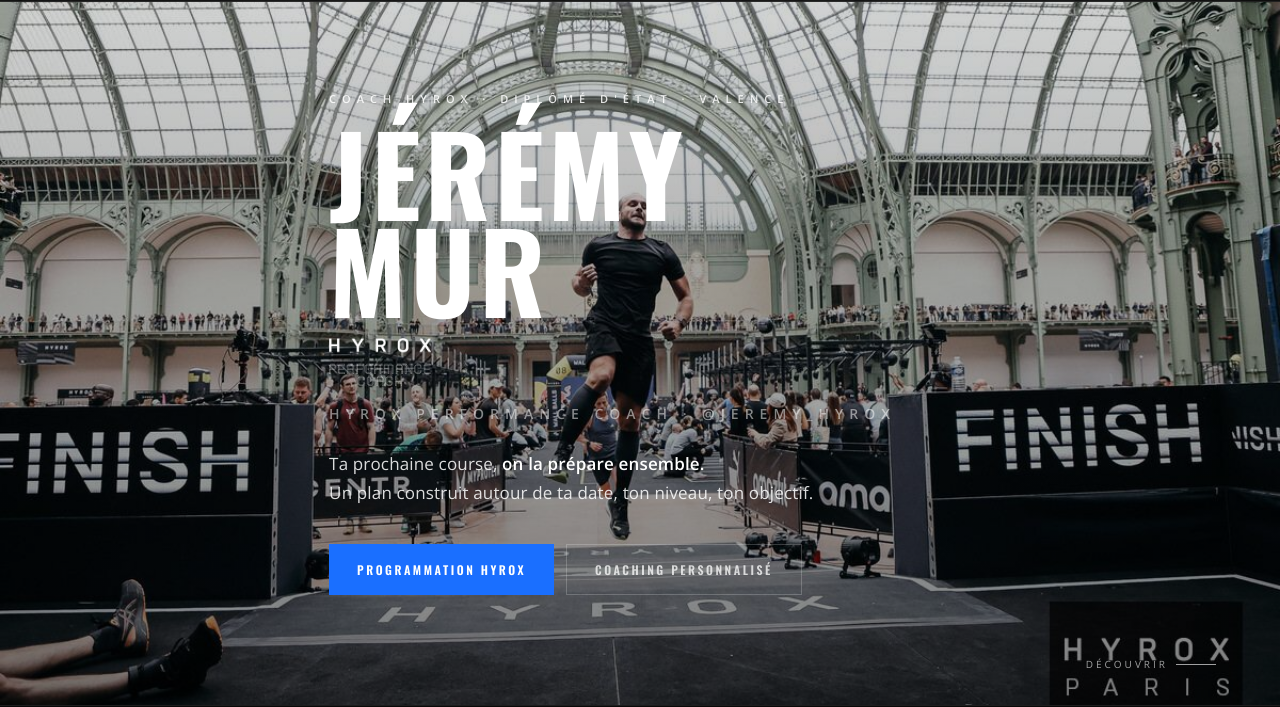
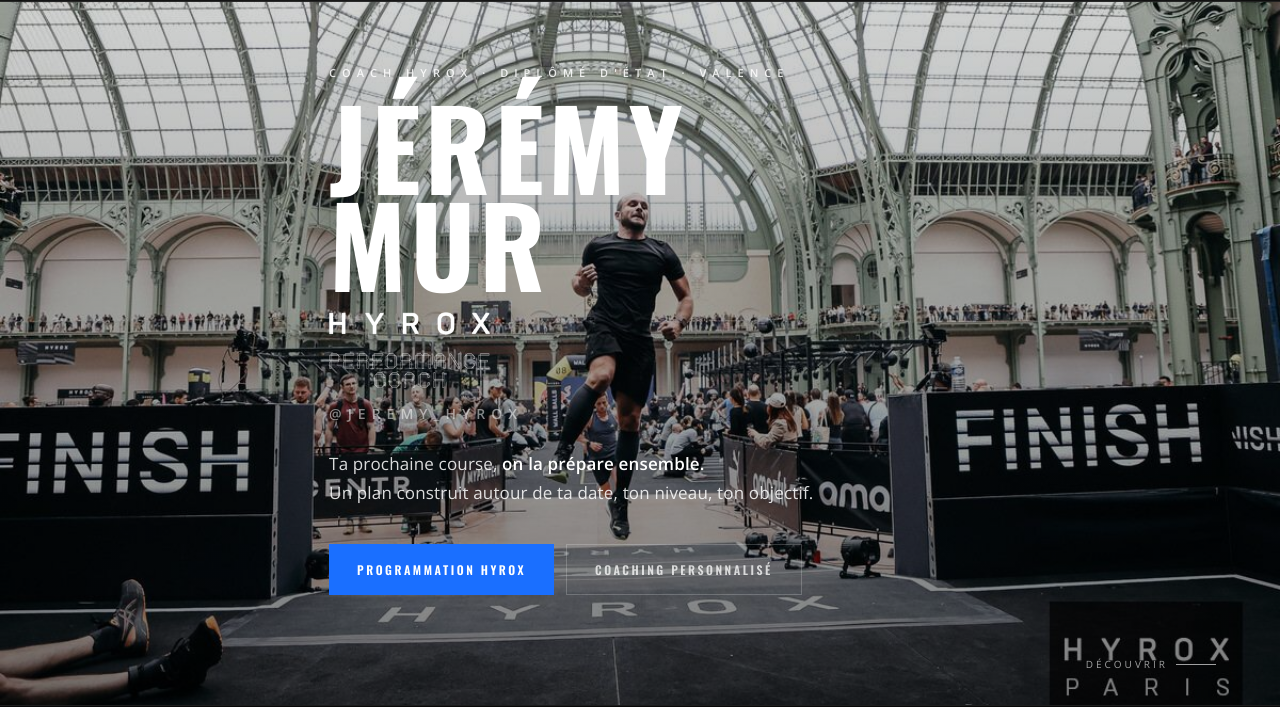
Before and after one commit to jeremyhyrox/jeremyhyrox-site, a plain HTML site: page index.html in a window 1280 px wide. Shown: the part 95-802 px from the top of the page. Drawn offline with nearby package versions, Linux system fonts and the light colour scheme.

Commit message:
Badge plus grand, suppression texte redondant sous le badge

```diff
--- a/index.html
+++ b/index.html
@@ -676,8 +676,8 @@ footer{padding-bottom:100px!important}
   <div class="hero-inner">
     <div class="hero-pre">Coach Hyrox · Diplômé d'État · Valence</div>
     <h1 class="hero-name">JÉRÉMY<br>MUR</h1>
-    <img src="images/badge-performance-coach.png" alt="Hyrox Performance Coach" style="height:48px;display:block;margin-bottom:16px">
-    <div class="hero-sub">Hyrox Performance Coach · @jeremy_hyrox</div>
+    <img src="images/badge-performance-coach.png" alt="Hyrox Performance Coach" style="height:76px;display:block;margin-top:10px;margin-bottom:14px">
+    <div class="hero-sub">@jeremy_hyrox</div>
     <p class="hero-desc">Ta prochaine course, <em>on la prépare ensemble.</em><br>Un plan construit autour de ta date, ton niveau, ton objectif.</p>
     <div class="btns">
       <a href="#formules" class="btn btn-b">Voir les formules</a>
```
